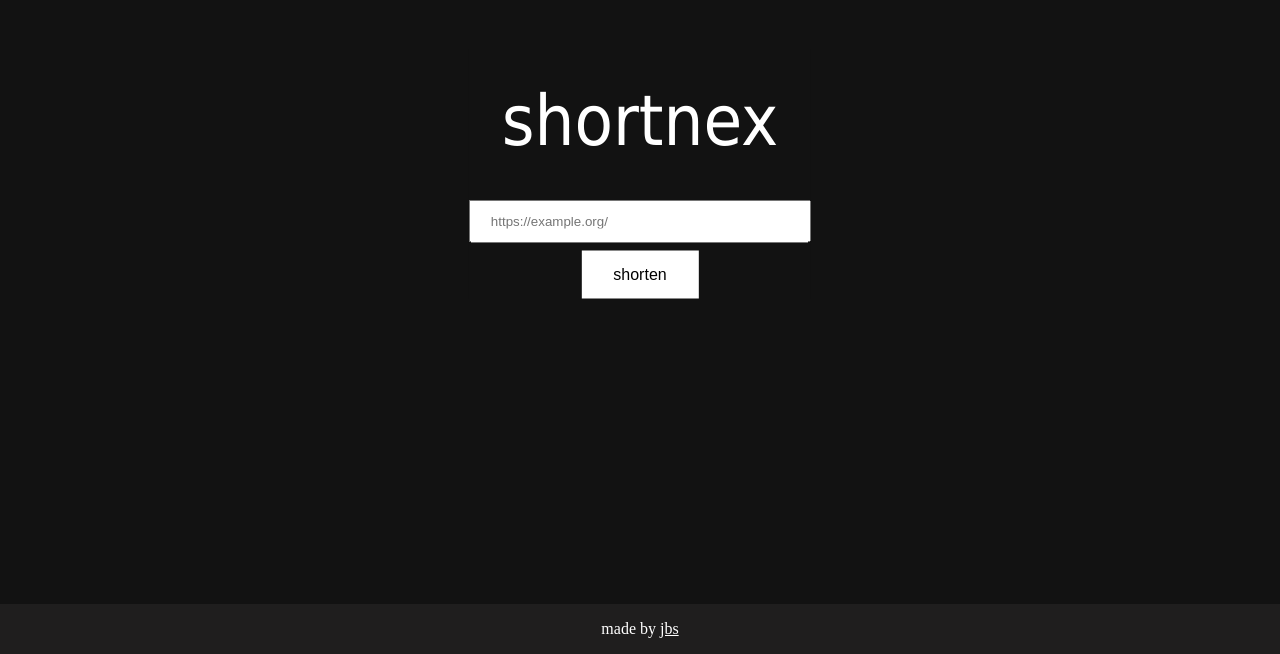
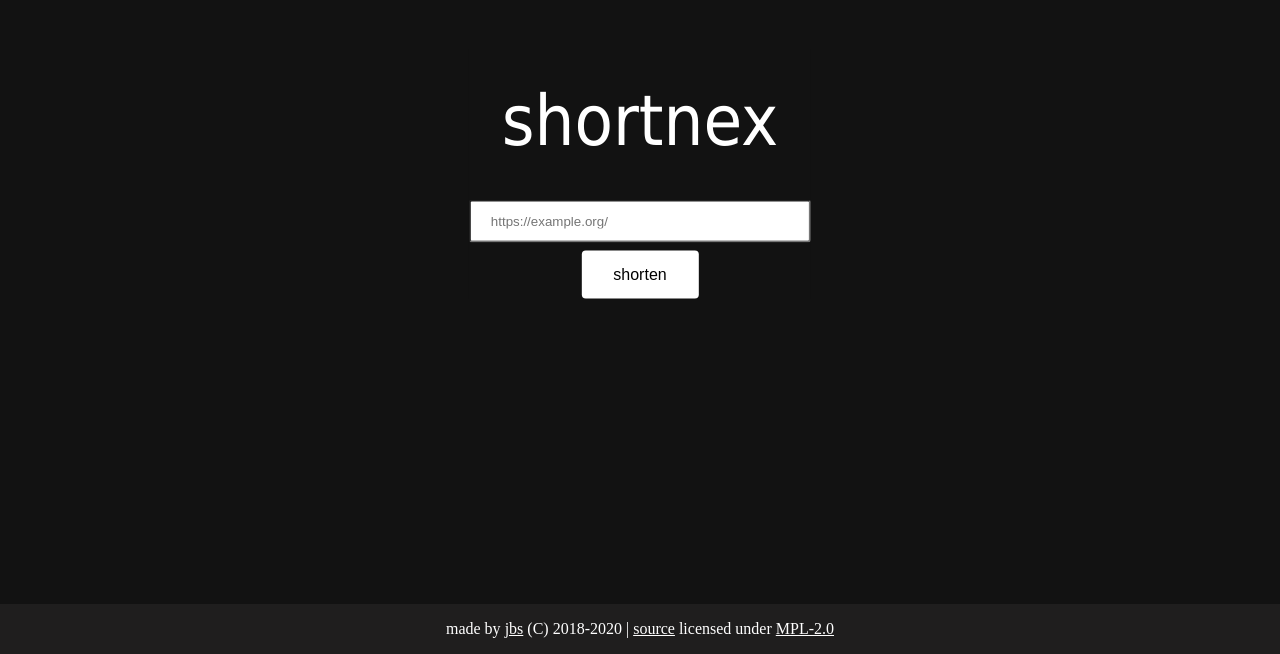
Before and after one commit to lordjbs/shortnex, a Flask app: page / in a window 1280 px wide. Shown: the part 146-800 px from the top of the page. Run offline with Flask 2, Linux system fonts and the light colour scheme; parts of the project's set-up code (start-up, migrations or seed data) failed here and were passed over; some libraries are stand-ins or nearby versions.

Commit message:
god bless

```diff
--- a/static/style.css
+++ b/static/style.css
@@ -33,6 +33,7 @@ input {
     padding: 12px 20px;
     margin: 8px 0;
     box-sizing: border-box;
+    border-radius: 3px;
 }
 
 .button {
@@ -45,6 +46,7 @@ input {
     display: inline-block;
     font-size: 16px;
     transition-duration: 0.4s;
+    border-radius: 4px;
 }
 
 .button:hover {
--- a/templates/index.html
+++ b/templates/index.html
@@ -16,7 +16,7 @@
     <button class="button" onclick="shorten()">shorten</button>
 </div>
 <footer class="footer">
-    <p>made by <a class="link" href="https://github.com/lordjbs">jbs</a></p>
+    <p>made by <a class="link" href="https://keybase.io">jbs</a> (C) 2018-2020 | <a class="link" href="https://owo.codes/jbs/shortnex">source</a> licensed under <a class="link" href="https://www.mozilla.org/en-US/MPL/2.0/">MPL-2.0</a></p>
 </footer>
 <script src="/static/main.js"></script>
 </body>
```
Also changed, not shown: README.md.
